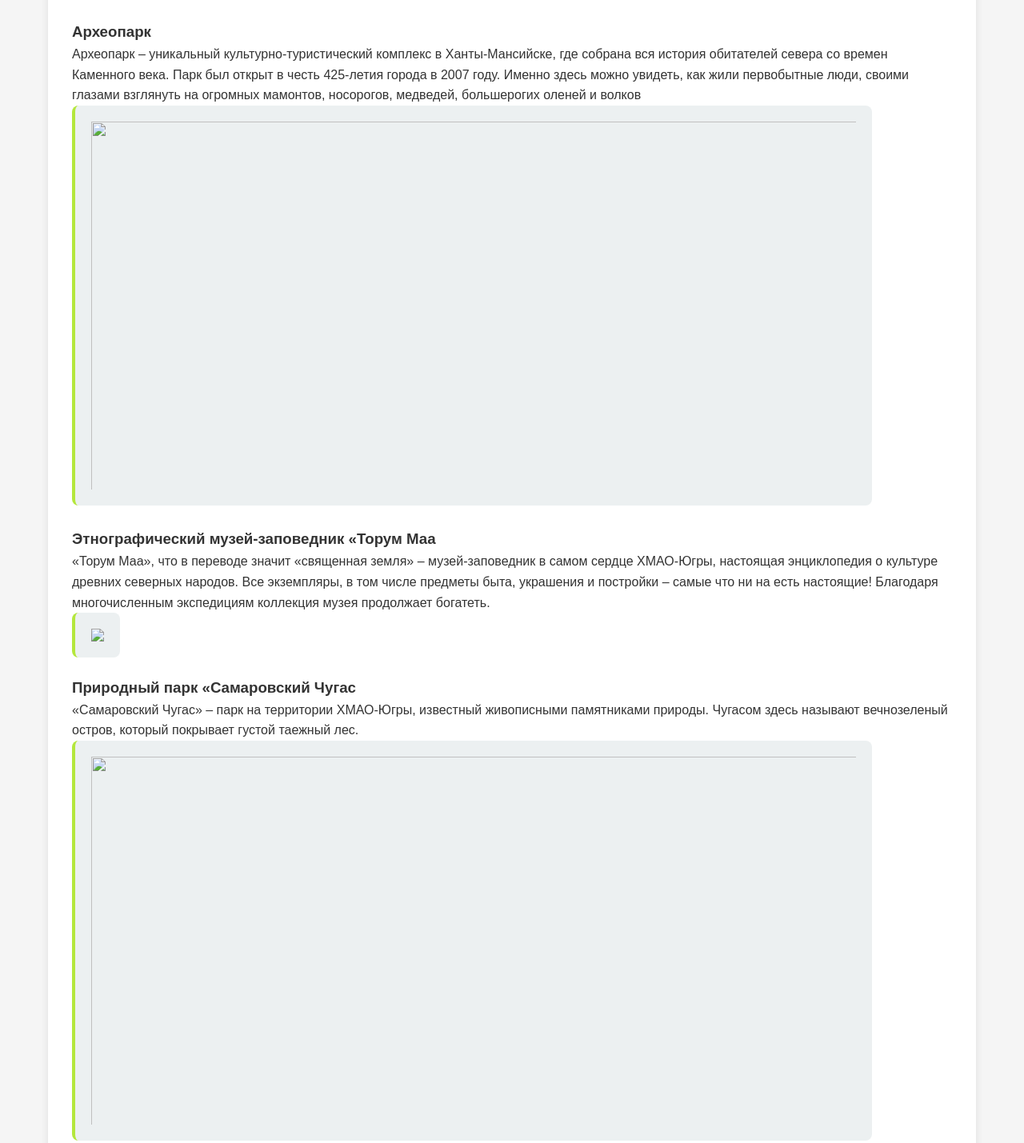
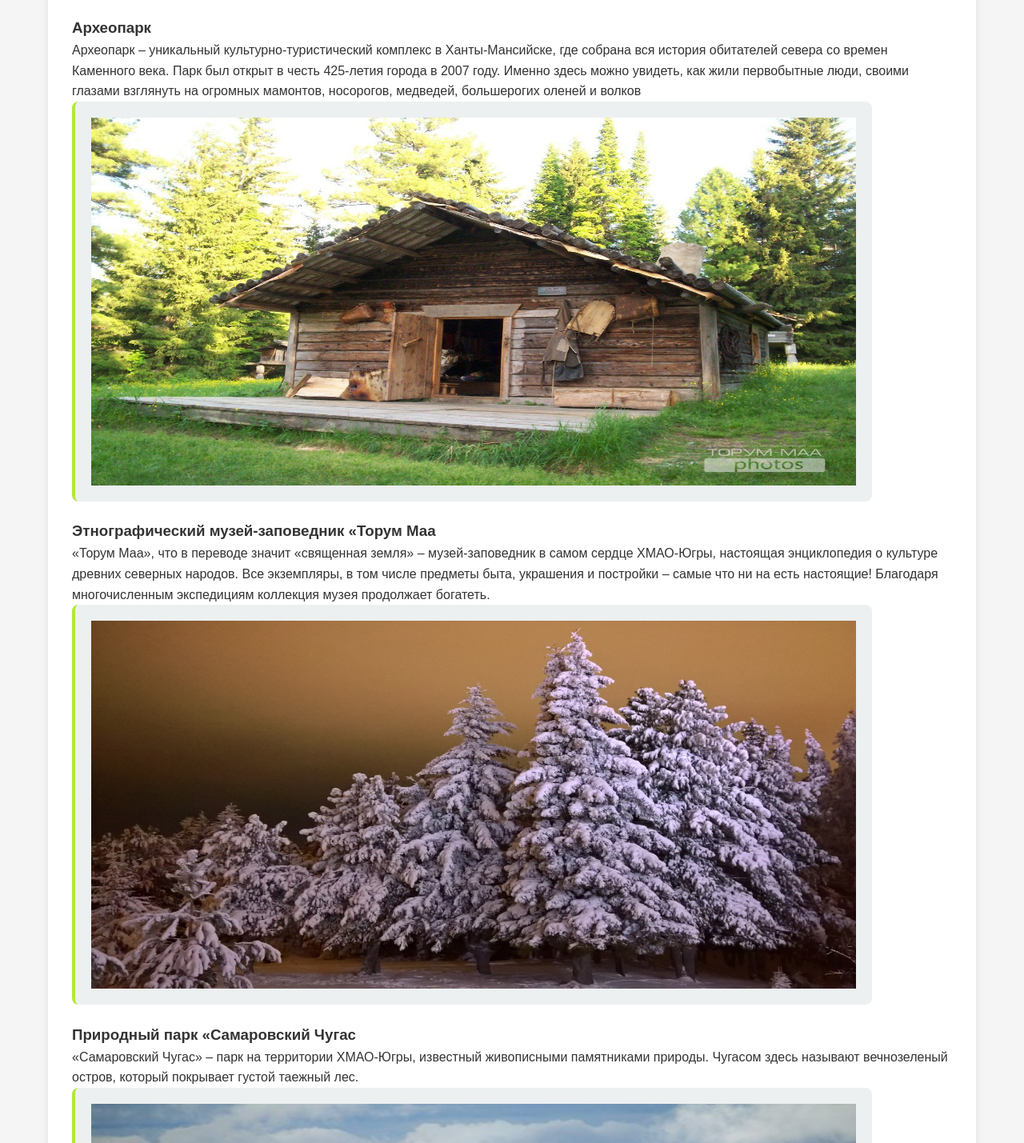
Before and after one commit to andrei29-0984-lgtm/prakytika-2-andreq, a plain HTML site: page index.html in a window 1280 px wide. Shown: the part 1842-3271 px from the top of the page at 80% size. Drawn offline with Linux system fonts and the light colour scheme.

Commit message:
Add files via upload

```diff
--- a/index.html
+++ b/index.html
@@ -73,22 +73,22 @@
         <section class="gallery">
             <h2>Галерея</h2>
             <div class="gallery-item">
-                <img src="Картинки\мамонт.jpg"width="1000" height="500" loading="lazy">
+                <img src="мамонт.jpg"width="1000" height="500" loading="lazy">
                 <h3>Археопарк</h3>
                 <p>Археопарк – уникальный культурно-туристический комплекс в Ханты-Мансийске, где собрана вся история обитателей севера со времен Каменного века. Парк был открыт в честь 425-летия города в 2007 году. Именно здесь можно увидеть, как жили первобытные люди, своими глазами взглянуть на огромных мамонтов, носорогов, медведей, большерогих оленей и волков</p>
             </div>
             <div class="gallery-item">
-                <img src="Картинки\торум маа.jpg"width="1000" height="500" loading="lazy">
+                <img src="торум маа.jpg"width="1000" height="500" loading="lazy">
                 <h3>Этнографический музей-заповедник «Торум Маа</h3>
                 <p>«Торум Маа», что в переводе значит «священная земля» – музей-заповедник в самом сердце ХМАО-Югры, настоящая энциклопедия о культуре древних северных народов. Все экземпляры, в том числе предметы быта, украшения и постройки – самые что ни на есть настоящие! Благодаря многочисленным экспедициям коллекция музея продолжает богатеть.</p>
             </div>
             <div class="gallery-item">
-                <img src="Картинки\самаровский чугас.jpg"width="`000" height="500" loading="lazy">
+                <img src="самаровский чугас.jpg"width="1000" height="500" loading="lazy">
                 <h3>Природный парк «Самаровский Чугас</h3>
                 <p>«Самаровский Чугас» – парк на территории ХМАО-Югры, известный живописными памятниками природы. Чугасом здесь называют вечнозеленый остров, который покрывает густой таежный лес.</p>
             </div>
             <div class="gallery-item">
-                <img src="Картинки\гора народная.jpg"width="1000" height="500" loading="lazy">
+                <img src="гора народная.jpg"width="1000" height="500" loading="lazy">
                 <h3>Гора Народная</h3>
                 <p>Гора Народная – высшая точка Уральских гор, достигающая отметки 1895 метров над уровнем моря. Красавица Приполярного Урала стоит на границе Ханты-Мансийского автономного округа и Республики Коми.</p>
             </div>
```
Also changed, not shown: гора народная.jpg (added), мамонт.jpg (added), самаровский чугас.jpg (added), торум маа.jpg (added).
